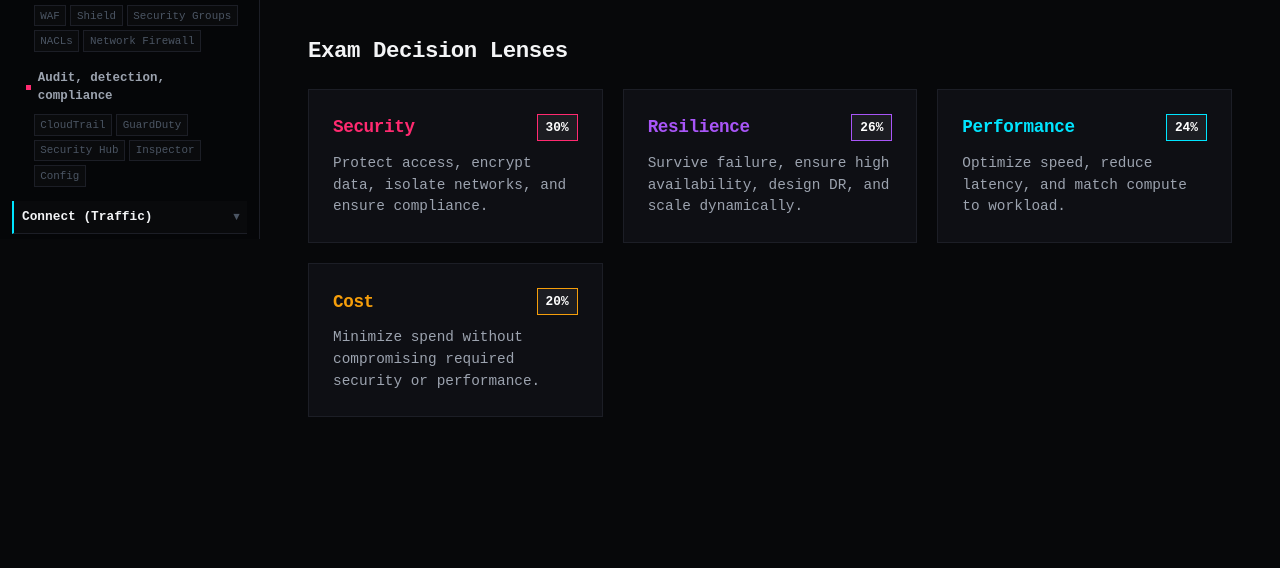
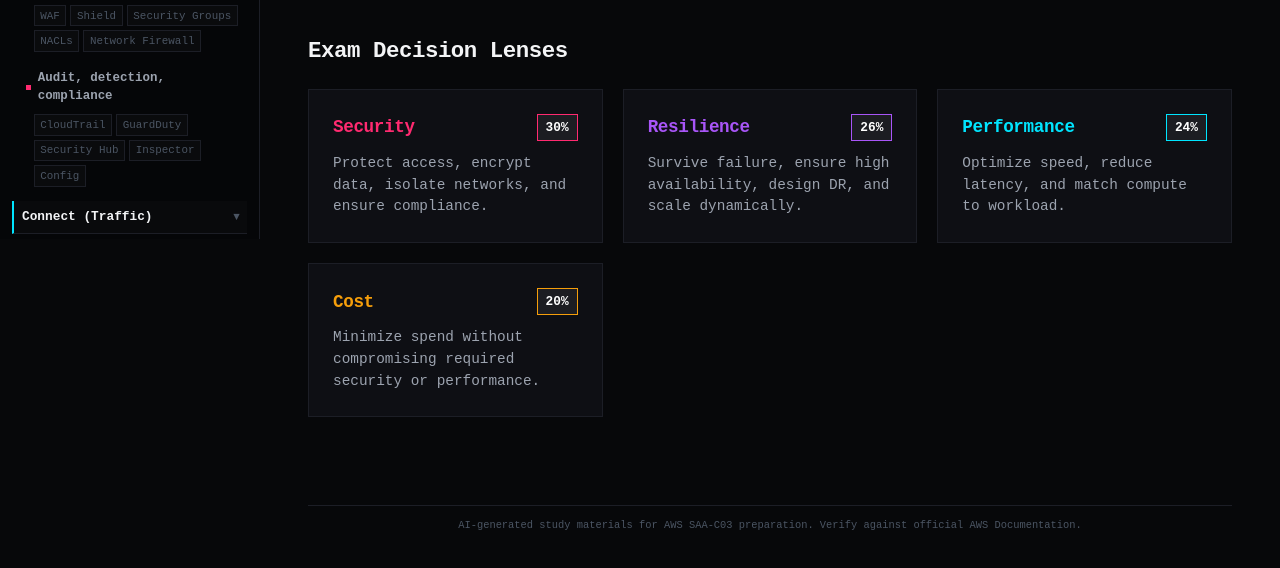
Before and after one commit to atakang7/saaprep, an Astro site: page / in a window 1280 px wide. Shown: the part 564-1132 px from the top of the page. Before the commit the page ends 1069 px from the top, so only its background shows below. Built offline with nearby package versions, Linux system fonts and the light colour scheme; Astro itself is replaced by a stand-in of ours.

Commit message:
Add simple, clean AI generated content disclaimer footer across all pages

```diff
--- a/src/layouts/BaseLayout.astro
+++ b/src/layouts/BaseLayout.astro
@@ -52,6 +52,11 @@ const { title = "SAA-C03" } = Astro.props;
       <!-- MAIN CONTENT AREA -->
       <main class="main-content">
         <slot />
+
+        <!-- AI GENERATED CONTENT DISCLAIMER FOOTER -->
+        <footer class="ai-disclaimer-footer">
+          <span>AI-generated study materials for AWS SAA-C03 preparation. Verify against official AWS Documentation.</span>
+        </footer>
       </main>
     </div>
 
@@ -156,6 +161,20 @@ const { title = "SAA-C03" } = Astro.props;
     min-width: 0;
     padding: 2.5rem 3rem;
     max-width: 1200px;
+    display: flex;
+    flex-direction: column;
+    justify-content: space-between;
+  }
+
+  /* AI GENERATED DISCLAIMER FOOTER */
+  .ai-disclaimer-footer {
+    margin-top: 2.5rem;
+    padding-top: 0.75rem;
+    border-top: 1px solid var(--border-subtle);
+    font-family: var(--font-mono);
+    font-size: 0.65rem;
+    color: var(--text-muted);
+    text-align: center;
   }
 
   @media (max-width: 900px) {
```
